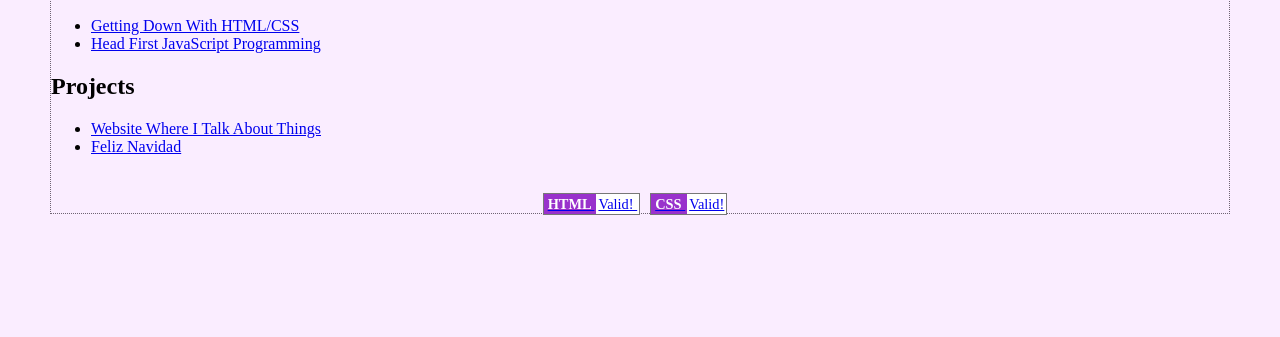
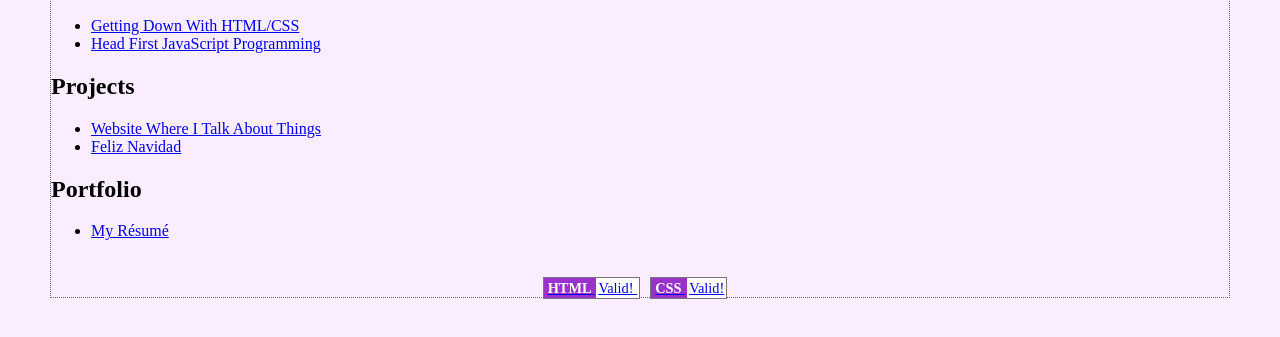
Before and after one commit to joelle17/web_design_classwork, a plain HTML site: page public_html/index.html in a window 1280 px wide. Shown: the part 161-498 px from the top of the page. Drawn offline with Linux system fonts and the light colour scheme.

Commit message:
Update index.html

```diff
--- a/public_html/index.html
+++ b/public_html/index.html
@@ -62,6 +62,12 @@ and inline.html).
     <a href="navidad/navidad.html"> Feliz Navidad</a>
   </li>
 </ul>
+<h2>Portfolio</h2>
+<ul>
+  <li>
+    <a href="resume/resume.html"> My Résumé</a>
+  </li>
+</ul>
 
 <footer>
 <a href="http://validator.w3.org/check/referer">
```
